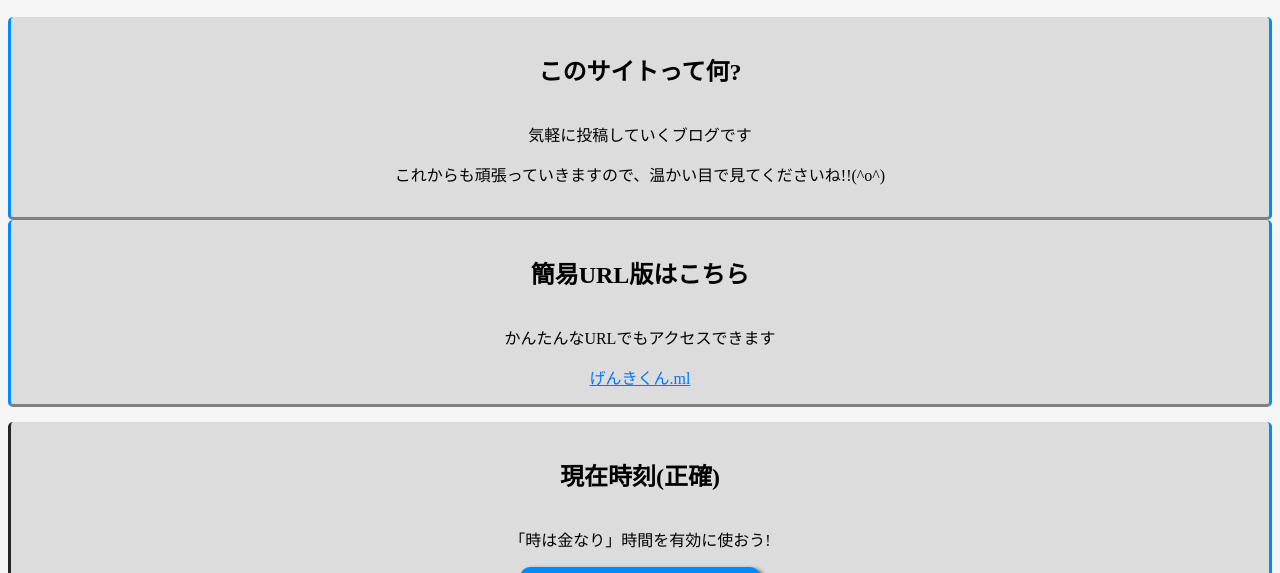
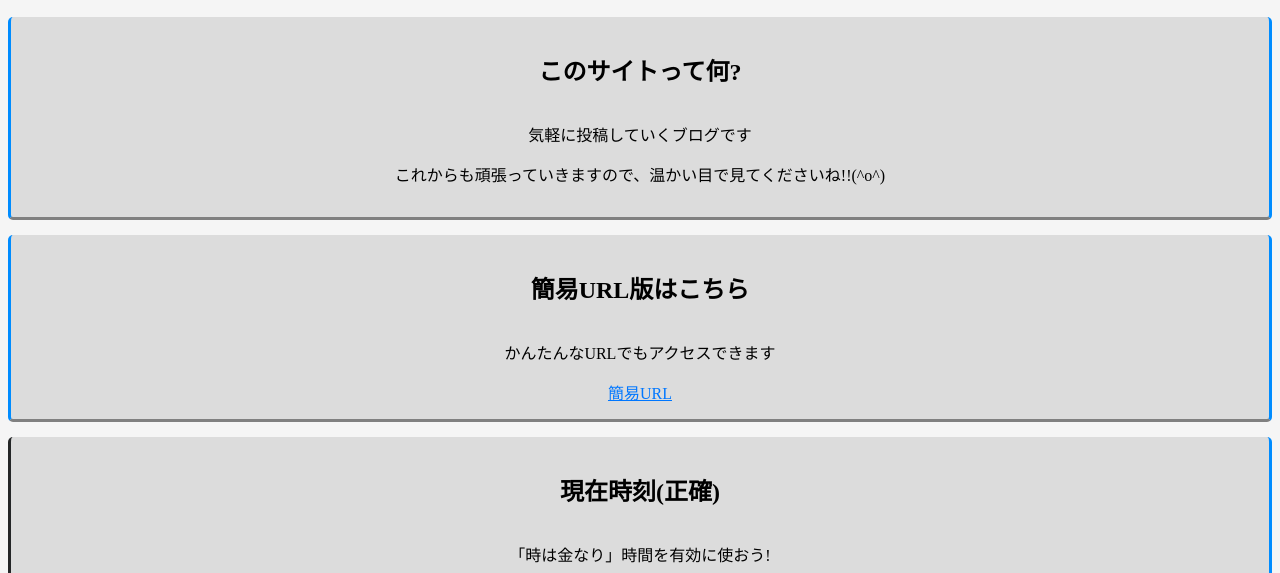
Before and after one commit to DeltanTech/deltantech.github.io, a plain HTML site: page index.html in a window 1280 px wide. Shown: the part 227-800 px from the top of the page. Drawn offline with Linux system fonts and the light colour scheme.

Commit message:
Update index.html

```diff
--- a/index.html
+++ b/index.html
@@ -37,10 +37,10 @@
                 <p>気軽に投稿していくブログです</p>
                 <p>これからも頑張っていきますので、温かい目で見てくださいね!!(^o^)</p>
             </div>
-            <div class="why">
+            <div class="why" style="margin-top: 15px;">
                 <h2 style="padding-bottom: 15px;">簡易URL版はこちら</h2>
                 <p>かんたんなURLでもアクセスできます</p>
-                <a href="http://xn--w8jeh4xc.ml" style="color: rgb(0, 119, 255);">げんきくん.ml</a>
+                <a href="http://xn--w8jeh4xc.ml" style="color: rgb(0, 119, 255);">簡易URL</a>
             </div>
             <div class="time" id="tii">
                 <h2 style="padding-bottom: 15px;">現在時刻(正確)</h2>
```
